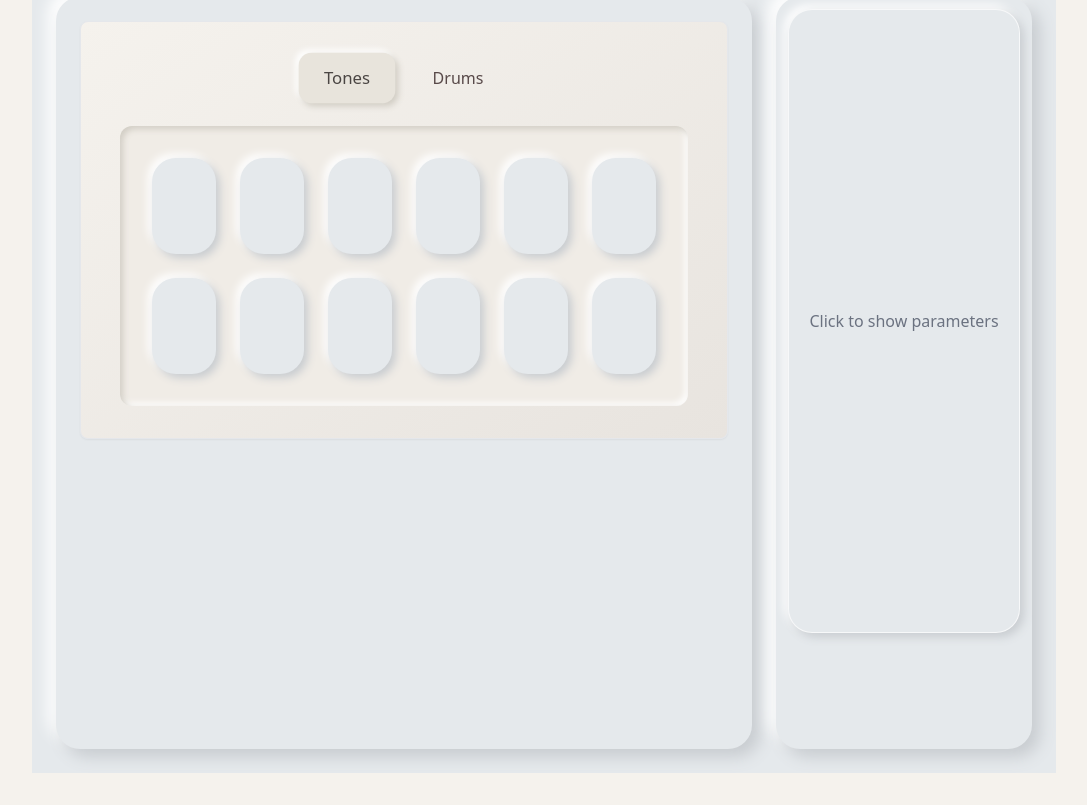
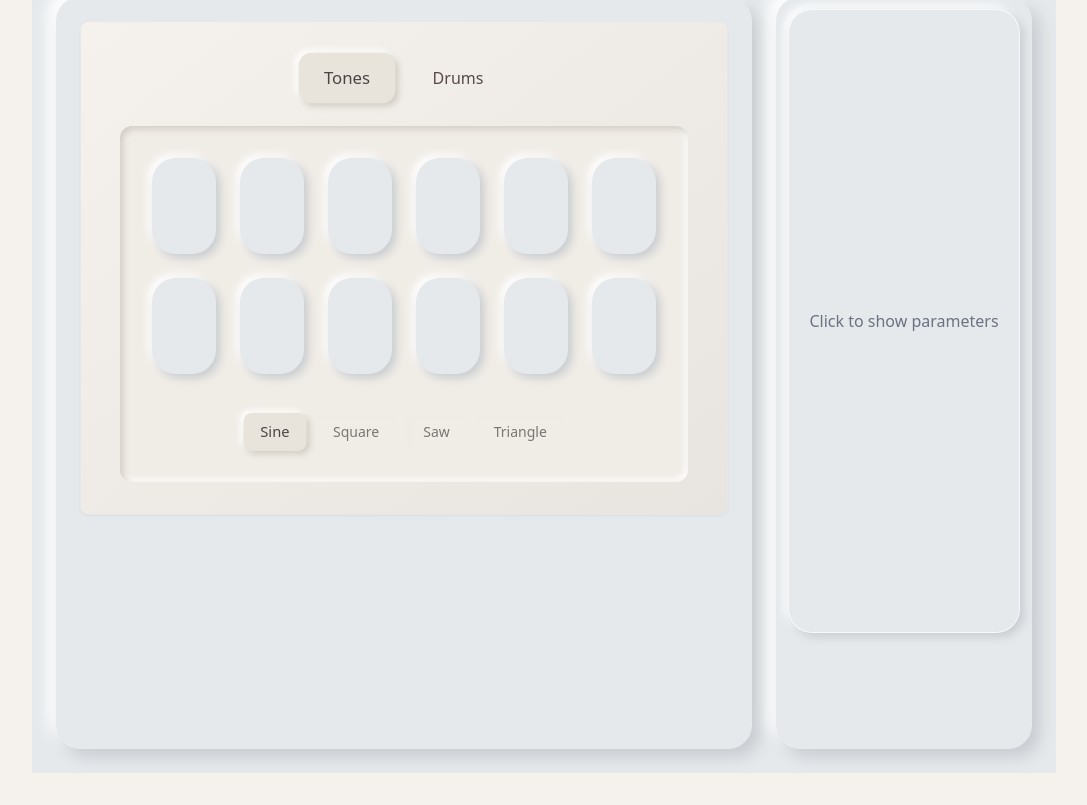
Before and after one commit to bilal-89/nightingale-frontend, a React (Vite) app: page / in a window 1280 px wide. Shown: the part 597-1402 px from the top of the page, without its empty margins (96-1183 px from the left). Built offline with nearby package versions, Linux system fonts and the light colour scheme.

Commit message:
enahnced arrangement with waveforms

```diff
--- a/src/audio/context/keyboard/keyboardAudioManager.ts
+++ b/src/audio/context/keyboard/keyboardAudioManager.ts
@@ -1,5 +1,8 @@
 import { SynthesisParameters, CompleteNoteEvent } from '../../types/audioTypes';
 import { drumSoundManager } from '../drums/drumSoundManager';
+import { Waveform } from '../../store/slices/keyboard/keyboard.slice';
+
+
 
 class KeyboardAudioManager {
     // Core audio settings
@@ -29,6 +32,9 @@ class KeyboardAudioManager {
         release: number;
     }>();
 
+    private waveforms = new Map<number, Waveform>();
+    private globalWaveform: Waveform = 'sine';
+
     // Active voice tracking
     private activeVoices = new Map<number, {
         oscillator: OscillatorNode;
@@ -44,6 +50,9 @@ class KeyboardAudioManager {
             sustain: number;
             release: number;
         };
+
+        waveform: Waveform;
+
     }>();
 
     // Required context getter for playback system
@@ -84,6 +93,29 @@ class KeyboardAudioManager {
         const baseFrequency = 440 * Math.pow(2, baseMidiNote / 12);
         const tuning = this.tunings.get(note) || 0;
         return tuning === 0 ? baseFrequency : baseFrequency * Math.pow(2, tuning / 1200);
+    }
+
+    private getWaveformForNote(note: number): Waveform {
+        return this.waveforms.get(note) ?? this.globalWaveform;
+    }
+
+    setGlobalWaveform(waveform: Waveform): void {
+        this.globalWaveform = waveform;
+        // Update all active voices that use global waveform
+        this.activeVoices.forEach((voice, note) => {
+            if (!this.waveforms.has(note)) {
+                voice.oscillator.type = waveform;
+            }
+        });
+    }
+
+    setNoteWaveform(note: number, waveform: Waveform): void {
+        this.waveforms.set(note, waveform);
+        // Update voice if active
+        const voice = this.activeVoices.get(note);
+        if (voice) {
+            voice.oscillator.type = waveform;
+        }
     }
 
     // Initialize audio context
@@ -141,30 +173,21 @@ class KeyboardAudioManager {
 
         try {
             if (this.currentMode === 'drums') {
-                // Initialize drum system for playback
                 drumSoundManager.initialize();
-
-                // Get the tuning for this drum note
                 const tuning = this.tunings.get(noteEvent.note) || 0;
-
-                // Schedule the drum sound to play at the exact time
                 drumSoundManager.playDrumSoundAt(
                     noteEvent.note,
-                    time, // Use the scheduled time from the playback system
+                    time,
                     tuning
                 );
-
-                // We don't need to store voice info for drums since DrumSoundManager
-                // handles its own cleanup
             } else {
-                // Your existing synth code for non-drum sounds
                 const oscillator = this.audioContext.createOscillator();
                 const gainNode = this.audioContext.createGain();
                 const envelope = noteEvent.synthesis.envelope;
                 const maxGain = this.velocityToGain(noteEvent.velocity);
 
-                // Set up the oscillator
-                oscillator.type = 'sine';
+                // Configure oscillator with waveform
+                oscillator.type = noteEvent.synthesis.waveform;
                 oscillator.frequency.setValueAtTime(
                     this.getFrequency(noteEvent.note),
                     time
@@ -181,10 +204,8 @@ class KeyboardAudioManager {
 
                 // Handle attack phase differently based on attack time
                 if (envelope.attack <= 0.001) {
-                    // For immediate attack, directly set the value
                     gainNode.gain.setValueAtTime(maxGain, time);
                 } else {
-                    // For normal attack, use the curve
                     gainNode.gain.setValueCurveAtTime(
                         this.createAttackCurve(noteEvent.velocity),
                         time,
@@ -192,7 +213,7 @@ class KeyboardAudioManager {
                     );
                 }
 
-                // Rest of envelope remains the same
+                // Decay and sustain
                 const sustainLevel = maxGain * envelope.sustain;
                 gainNode.gain.setTargetAtTime(
                     sustainLevel,
@@ -200,6 +221,7 @@ class KeyboardAudioManager {
                     envelope.decay / 4
                 );
 
+                // Release phase
                 gainNode.gain.setTargetAtTime(
                     0,
                     releaseStartTime,
@@ -263,9 +285,10 @@ class KeyboardAudioManager {
         const baseFrequency = this.getFrequency(note);
         const envelope = this.getEnvelopeParams(note);
         const synthesis = this.getCurrentSynthesis(note);
+        const waveform = this.getWaveformForNote(note);
 
-        // Configure oscillator
-        oscillator.type = 'sine';
+        // Configure oscillator with waveform
+        oscillator.type = waveform;
         oscillator.frequency.setValueAtTime(baseFrequency, now);
 
         // Configure envelope
@@ -291,7 +314,8 @@ class KeyboardAudioManager {
             currentVelocity: velocity,
             startTime: now,
             noteStartTime: now,
-            envelope
+            envelope,
+            waveform
         });
 
         return {
@@ -425,7 +449,7 @@ class KeyboardAudioManager {
         } else {
             return {
                 mode: 'tunable',
-                waveform: 'sine',
+                waveform: this.getWaveformForNote(note),
                 envelope: {
                     attack: envelope.attack,
                     decay: envelope.decay,
@@ -457,6 +481,9 @@ class KeyboardAudioManager {
         this.tunings.clear();
         this.velocities.clear();
         this.envelopeParams.clear();
+        // NEW - Add these lines
+        this.waveforms.clear();
+        this.globalWaveform = 'sine';
 
         if (this.audioContext) {
             this.audioContext.close();
--- a/src/features/keyboard/components/TunableKeyboard.tsx
+++ b/src/features/keyboard/components/TunableKeyboard.tsx
@@ -8,13 +8,16 @@ import {
     noteOff,
     setKeyParameter,
     setMode,
+    setGlobalWaveform,
     togglePanel,
     selectActiveNotes,
     selectParameter,
     selectIsInitialized,
     selectMode,
     selectIsPanelVisible,
-    SynthMode
+    selectGlobalWaveform,
+    SynthMode,
+    Waveform
 } from '../../../store/slices/keyboard/keyboard.slice';
 import { initializeAudioContext } from '../../../store/middleware/keyboardAudio.middleware';
 import { RootState } from '../../../store';
@@ -23,6 +26,13 @@ import { RootState } from '../../../store';
 const modeLabels: Record<SynthMode, string> = {
     tunable: "Tones",
     drums: "Drums"
+};
+
+const waveformLabels: Record<Waveform, string> = {
+    sine: "Sine",
+    square: "Square",
+    sawtooth: "Saw",
+    triangle: "Triangle"
 };
 
 const modeStyles: Record<SynthMode, {
@@ -56,6 +66,7 @@ const TunableKeyboard: React.FC = () => {
     const activeNotes = useSelector(selectActiveNotes);
     const isInitialized = useSelector(selectIsInitialized);
     const currentMode = useSelector(selectMode);
+    const currentWaveform = useSelector(selectGlobalWaveform);
     const isPanelVisible = useSelector(selectIsPanelVisible);
 
     const initializeAudio = useCallback(() => {
@@ -83,6 +94,10 @@ const TunableKeyboard: React.FC = () => {
 
     const handleModeChange = useCallback((newMode: SynthMode) => {
         dispatch(setMode(newMode));
+    }, [dispatch]);
+
+    const handleWaveformChange = useCallback((newWaveform: Waveform) => {
+        dispatch(setGlobalWaveform(newWaveform));
     }, [dispatch]);
 
     const handlePanelClick = useCallback(() => {
@@ -139,6 +154,7 @@ const TunableKeyboard: React.FC = () => {
     return (
         <Card className={`p-8 bg-gradient-to-br transition-all duration-300 ease-in-out ${currentStyle.background}`}>
             <div className="flex flex-col gap-6">
+                {/* Mode Selection */}
                 <div className="flex justify-center gap-4">
                     {(['tunable', 'drums'] as const).map((mode) => (
                         <button
@@ -159,6 +175,7 @@ const TunableKeyboard: React.FC = () => {
                         </button>
                     ))}
                 </div>
+
 
                 <div
                     className={`
@@ -191,6 +208,8 @@ const TunableKeyboard: React.FC = () => {
                         ))}
                     </div>
 
+
+
                     <div className="contents transition-all duration-300 ease-in-out">
                         {notes.slice(6, 12).map(({note}) => (
                             <div key={note} className="flex justify-center transition-all duration-300 ease-in-out">
@@ -209,6 +228,36 @@ const TunableKeyboard: React.FC = () => {
                             </div>
                         ))}
                     </div>
+
+                    {/* Waveform Selection - Only show for tunable mode */}
+                    {currentMode === 'tunable' && (
+                        <div className="col-span-6 flex justify-center gap-3 mt-4">
+                            {(['sine', 'square', 'sawtooth', 'triangle'] as const).map((waveform) => (
+                                <button
+                                    key={waveform}
+                                    onClick={() => handleWaveformChange(waveform)}
+                                    className={`
+                                        px-4 py-2 rounded-lg text-sm
+                                        transition-all duration-300 ease-in-out
+                                        ${currentWaveform === waveform
+                                        ? 'bg-[#e8e4dc] shadow-lg scale-105'
+                                        : 'bg-[#f0ece6] opacity-70 scale-100'
+                                    }
+                                        text-[#4a4543]
+                                        hover:opacity-90
+                                    `}
+                                    style={{
+                                        boxShadow: currentWaveform === waveform
+                                            ? '3px 3px 6px #d1cdc4, -3px -3px 6px #ffffff'
+                                            : 'none'
+                                    }}
+                                >
+                                    {waveformLabels[waveform]}
+                                </button>
+                            ))}
+                        </div>
+                    )}
+
                 </div>
             </div>
         </Card>
--- a/src/store/middleware/keyboardAudio.middleware.ts
+++ b/src/store/middleware/keyboardAudio.middleware.ts
@@ -1,7 +1,12 @@
 import { Middleware, AnyAction } from '@reduxjs/toolkit';
 import keyboardAudioManager from '../../audio/context/keyboard/keyboardAudioManager';
 import { drumSoundManager } from '../../audio/context/drums/drumSoundManager';
-import { KeyboardState, KeyboardActionTypes } from '../slices/keyboard/keyboard.slice';
+import {
+    KeyboardState,
+    KeyboardActionTypes,
+    selectKeyWaveform,
+    selectGlobalWaveform
+} from '../slices/keyboard/keyboard.slice';
 
 // Enhanced debug utilities to include parameter information
 const debug = {
@@ -16,7 +21,7 @@ const debug = {
     },
 
     // New helper to log parameter changes
-    parameter: (note: number, parameter: string, value: number) => {
+    parameter: (note: number, parameter: string, value: any) => {
         debug.log(`Parameter Change - Note: ${note}, ${parameter}: ${value}`);
     }
 };
@@ -59,7 +64,8 @@ export const keyboardAudioMiddleware: Middleware = store => next => action => {
         case 'keyboard/noteOn': {
             const note = action.payload;
             const mode = currentState.mode;
-            debug.log(`Note on: ${note}, Mode: ${mode}`);
+            const waveform = selectKeyWaveform(store.getState(), note); // Get effective waveform
+            debug.log(`Note on: ${note}, Mode: ${mode}, Waveform: ${waveform}`);
 
             try {
                 if (mode === 'drums') {
@@ -70,7 +76,7 @@ export const keyboardAudioMiddleware: Middleware = store => next => action => {
                     const parameters = currentState.keyParameters[note] || {};
                     const velocity = parameters.velocity?.value ?? 100;
 
-                    debug.log('Playing tunable note', { velocity });
+                    debug.log('Playing tunable note', { velocity, waveform });
                     keyboardAudioManager.playNote(note);
                 }
             } catch (error) {
@@ -101,11 +107,34 @@ export const keyboardAudioMiddleware: Middleware = store => next => action => {
 
             try {
                 if (mode !== 'drums') {
-                    // Use the unified parameter setting method
                     keyboardAudioManager.setNoteParameter(keyNumber, parameter, value);
                 }
             } catch (error) {
                 debug.log('Error setting parameter:', error);
+            }
+            break;
+        }
+
+        case 'keyboard/setGlobalWaveform': {
+            const waveform = action.payload;
+            debug.log(`Setting global waveform: ${waveform}`);
+
+            try {
+                keyboardAudioManager.setGlobalWaveform(waveform);
+            } catch (error) {
+                debug.log('Error setting global waveform:', error);
+            }
+            break;
+        }
+
+        case 'keyboard/setKeyWaveform': {
+            const { keyNumber, waveform } = action.payload;
+            debug.log(`Setting waveform for key ${keyNumber}: ${waveform}`);
+
+            try {
+                keyboardAudioManager.setNoteWaveform(keyNumber, waveform);
+            } catch (error) {
+                debug.log('Error setting key waveform:', error);
             }
             break;
         }
--- a/src/store/slices/keyboard/keyboard.slice.ts
+++ b/src/store/slices/keyboard/keyboard.slice.ts
@@ -1,4 +1,6 @@
 import { createSlice, PayloadAction } from '@reduxjs/toolkit';
+
+export type Waveform = 'sine' | 'square' | 'sawtooth' | 'triangle';
 
 // Define the structure for a single parameter
 export interface Parameter {
@@ -13,6 +15,7 @@ export interface KeyParameters {
     velocity: Parameter;
     warbleRate: Parameter;
     warbleDepth: Parameter;
+    waveform?: Waveform;  // New parameter for per-key waveform
 
     // ADSR envelope parameters
     attack: Parameter;
@@ -30,7 +33,8 @@ export interface KeyboardState {
     baseOctave: number;
     isInitialized: boolean;
     mode: SynthMode;
-    isParameterPanelVisible: boolean;  // Rename from isPanelVisible
+    isParameterPanelVisible: boolean;
+    globalWaveform: Waveform;  // New global waveform setting
 }
 
 const defaultParameters: KeyParameters = {
@@ -51,7 +55,8 @@ const initialState: KeyboardState = {
     baseOctave: 4,
     isInitialized: false,
     mode: 'tunable',
-    isParameterPanelVisible: false
+    isParameterPanelVisible: false,
+    globalWaveform: 'sine'  // Default waveform
 };
 
 const keyboardSlice = createSlice({
@@ -67,7 +72,7 @@ const keyboardSlice = createSlice({
             if (!state.activeNotes.includes(note)) {
                 state.activeNotes.push(note);
                 // If panel is visible, update the selected key
-                if (state.isPanelVisible) {
+                if (state.isParameterPanelVisible) {
                     state.selectedKey = note;
                 }
             }
@@ -79,9 +84,9 @@ const keyboardSlice = createSlice({
         },
 
         togglePanel: (state) => {
-            state.isPanelVisible = !state.isPanelVisible;
+            state.isParameterPanelVisible = !state.isParameterPanelVisible;
             // If hiding panel, clear selected key
-            if (!state.isPanelVisible) {
+            if (!state.isParameterPanelVisible) {
                 state.selectedKey = null;
             }
         },
@@ -107,6 +112,23 @@ const keyboardSlice = createSlice({
             state.keyParameters[keyNumber][parameter]!.value = value;
         },
 
+        setGlobalWaveform: (state, action: PayloadAction<Waveform>) => {
+            state.globalWaveform = action.payload;
+        },
+
+        setKeyWaveform: (state, action: PayloadAction<{
+            keyNumber: number;
+            waveform: Waveform;
+        }>) => {
+            const { keyNumber, waveform } = action.payload;
+
+            if (!state.keyParameters[keyNumber]) {
+                state.keyParameters[keyNumber] = {};
+            }
+
+            state.keyParameters[keyNumber].waveform = waveform;
+        },
+
         resetKeyParameters: (state, action: PayloadAction<number>) => {
             const keyNumber = action.payload;
             delete state.keyParameters[keyNumber];
@@ -118,6 +140,7 @@ const keyboardSlice = createSlice({
         resetAllParameters: (state) => {
             state.keyParameters = {};
             state.selectedKey = null;
+            // Don't reset globalWaveform - it persists across resets
         },
 
         setMode: (state, action: PayloadAction<SynthMode>) => {
@@ -130,7 +153,8 @@ const keyboardSlice = createSlice({
             state.activeNotes = [];
             state.isInitialized = false;
             state.selectedKey = null;
-            state.isPanelVisible = false;
+            state.isParameterPanelVisible = false;
+            // Don't reset globalWaveform on cleanup
         }
     }
 });
@@ -141,6 +165,8 @@ export const {
     noteOff,
     togglePanel,
     setKeyParameter,
+    setGlobalWaveform,
+    setKeyWaveform,
     resetKeyParameters,
     resetAllParameters,
     setMode,
@@ -155,7 +181,7 @@ export const selectSelectedKey = (state: { keyboard: KeyboardState }) =>
     state.keyboard.selectedKey;
 
 export const selectIsPanelVisible = (state: { keyboard: KeyboardState }) =>
-    state.keyboard.isPanelVisible;
+    state.keyboard.isParameterPanelVisible;
 
 export const selectKeyParameters = (state: { keyboard: KeyboardState }, keyNumber: number) =>
     state.keyboard.keyParameters[keyNumber] ?? {};
@@ -167,6 +193,12 @@ export const selectParameter = (
 ) => state.keyboard.keyParameters[keyNumber]?.[parameter]?.value ??
     defaultParameters[parameter].defaultValue;
 
+export const selectGlobalWaveform = (state: { keyboard: KeyboardState }) =>
+    state.keyboard.globalWaveform;
+
+export const selectKeyWaveform = (state: { keyboard: KeyboardState }, keyNumber: number) =>
+    state.keyboard.keyParameters[keyNumber]?.waveform ?? state.keyboard.globalWaveform;
+
 export const selectIsInitialized = (state: { keyboard: KeyboardState }) =>
     state.keyboard.isInitialized;
 
```
